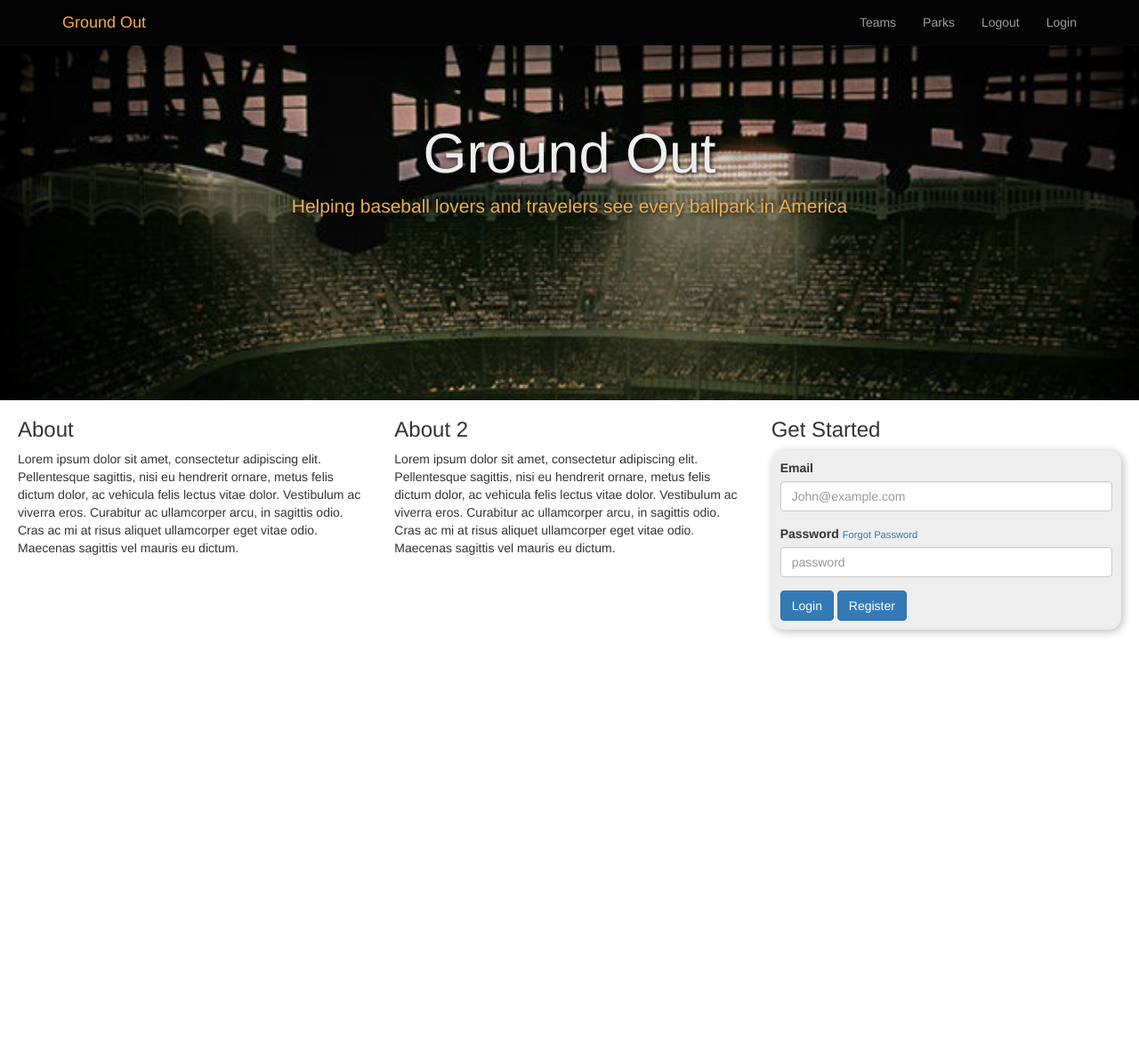
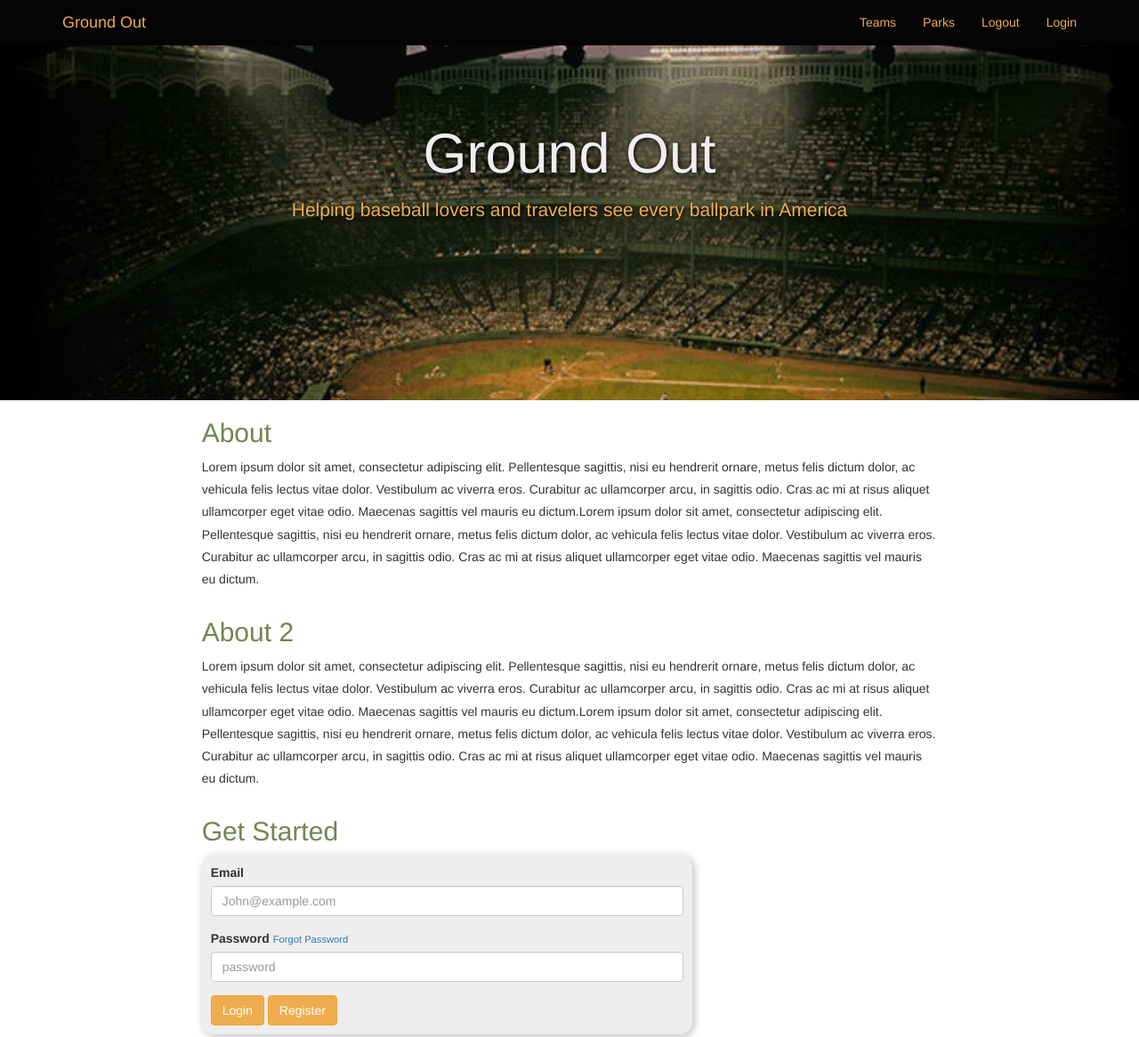
Before and after one commit to AdamSheaffer/Groundout, a website: page index.html at #/changepassword in a window 1280 px wide. Shown: the top 1166 px of the page at 89% size. Before the commit the page ends 800 px from the top, so only its background shows below. Drawn offline with nearby package versions, Linux system fonts and the light colour scheme; some packages are replaced by stand-ins of ours; a script that the page names is missing.

Commit message:
changed body content to vertical styling

```diff
--- a/css/main.css
+++ b/css/main.css
@@ -9,6 +9,14 @@
 
 .jumbo-container {
   margin-top: 40px;
+}
+
+.nav a {
+  color: #f0ad4e;
+}
+
+.widget-wrap {
+  padding: 0;
 }
 
 .login-widget {
@@ -27,7 +35,7 @@
   padding: 0 20px 40px 20px;
 }
 
-.navbar {
+#top-nav {
   background-color: #050404
 }
 
@@ -44,3 +52,23 @@
 .change-pw-container {
   padding: 0 20px 40px 20px;
 }
+
+.content {
+  padding-bottom: 400px;
+}
+
+.login-container {
+  margin: 0 25%;
+}
+
+.row{
+  margin: 0 16.6666%;
+}
+
+h2 {
+  color: #758451;
+}
+
+p {
+  line-height: 1.8em;
+}
--- a/index.html
+++ b/index.html
@@ -10,7 +10,7 @@
   <title>Ground Out</title>
 </head>
 <body>
-  <header class="navbar navbar-inverse navbar-fixed-top bs-docs-nav">
+  <header class="navbar navbar-fixed-top bs-docs-nav" id="top-nav">
     <div class="container">
       <div class="navbar-header">
         <button class="navbar-toggle collapsed" type="button" data-toggle="collapse" data-target=".bs-navbar-collapse">
@@ -18,13 +18,13 @@
           <span class="icon-bar"></span>
           <span class="icon-bar"></span>
         </button>
-        <a href="../" class="navbar-brand" id="brand">Ground Out</a>
+        <a href="/#/" class="navbar-brand" id="brand">Ground Out</a>
       </div>
       <nav class="collapse navbar-collapse bs-navbar-collapse" role="navigation">
         <ul class="nav navbar-nav navbar-right">
-          <li><a href="#">Teams</a></li>
-          <li><a href="#">Parks</a></li>
-          <li><a href="#" ng-click="login.logout()">Logout</a></li>
+          <li><a href="/#/">Teams</a></li>
+          <li><a href="/#/">Parks</a></li>
+          <li><a href="/#/" ng-click="login.logout()">Logout</a></li>
           <li><a href="/#/login">Login</a></li>
         </ul>
       </nav>
@@ -37,6 +37,11 @@
       </div>
     </div>
     <div class="content" ng-view></div>
+    <div class="navbar navbar-default navbar-static-bottom">
+      <div class="footer-container">
+        <p>Built by Adam Sheaffer 2014</p>
+      </div>
+    </div>
 </body>
 <script src="bower_components/jquery/dist/jquery.min.js"></script>
 <script src="bower_components/bootstrap/dist/js/bootstrap.min.js"></script>
--- a/js/main.js
+++ b/js/main.js
@@ -70,6 +70,22 @@
         });
       }
 
+      factory.changePassword = function(userEmail, oldPass, newPass, cb){
+        ref.changePassword({
+          email       : userEmail,
+          oldPassword : oldPass,
+          newPassword : newPass
+        }, function(error) {
+          if (error === null) {
+            console.log('Password changed successfully');
+            cb();
+          } else {
+            console.log('Error changing password:', error);
+          }
+          }
+        );
+      }
+
       return factory
 
     })
@@ -86,6 +102,11 @@
       })
       .when('/changepassword', {
         templateUrl: 'views/changepassword.html',
+        controller: 'loginController',
+        controllerAs: 'login'
+      })
+      .when('/login', {
+        templateUrl: 'views/login.html',
         controller: 'loginController',
         controllerAs: 'login'
       })
@@ -118,6 +139,13 @@
       vm.logout = function() {
         var ref = new Firebase('https://groundout.firebaseio.com/');
         ref.unauth(function(){
+          $location.path('/');
+          $scope.$apply();
+        });
+      }
+
+      vm.changePassword = function() {
+        authFactory.changePassword(vm.email, vm.oldPassword, vm.newPassword, function(){
           $location.path('/');
           $scope.$apply();
         });
--- a/views/splash.html
+++ b/views/splash.html
@@ -1,15 +1,20 @@
 <div class="wrapper about-main">
+
   <div class="row">
-    <div class="col-sm-4">
-      <h3>About</h3>
-      <p>Lorem ipsum dolor sit amet, consectetur adipiscing elit. Pellentesque sagittis, nisi eu hendrerit ornare, metus felis dictum dolor, ac vehicula felis lectus vitae dolor. Vestibulum ac viverra eros. Curabitur ac ullamcorper arcu, in sagittis odio. Cras ac mi at risus aliquet ullamcorper eget vitae odio. Maecenas sagittis vel mauris eu dictum.</p>
+    <div>
+      <h2>About</h2>
+      <p>Lorem ipsum dolor sit amet, consectetur adipiscing elit. Pellentesque sagittis, nisi eu hendrerit ornare, metus felis dictum dolor, ac vehicula felis lectus vitae dolor. Vestibulum ac viverra eros. Curabitur ac ullamcorper arcu, in sagittis odio. Cras ac mi at risus aliquet ullamcorper eget vitae odio. Maecenas sagittis vel mauris eu dictum.Lorem ipsum dolor sit amet, consectetur adipiscing elit. Pellentesque sagittis, nisi eu hendrerit ornare, metus felis dictum dolor, ac vehicula felis lectus vitae dolor. Vestibulum ac viverra eros. Curabitur ac ullamcorper arcu, in sagittis odio. Cras ac mi at risus aliquet ullamcorper eget vitae odio. Maecenas sagittis vel mauris eu dictum.</p>
     </div>
-    <div class="col-sm-4">
-      <h3>About 2</h3>
-      <p>Lorem ipsum dolor sit amet, consectetur adipiscing elit. Pellentesque sagittis, nisi eu hendrerit ornare, metus felis dictum dolor, ac vehicula felis lectus vitae dolor. Vestibulum ac viverra eros. Curabitur ac ullamcorper arcu, in sagittis odio. Cras ac mi at risus aliquet ullamcorper eget vitae odio. Maecenas sagittis vel mauris eu dictum.</p>
+  </div>
+  <div class="row">
+    <div>
+      <h2>About 2</h2>
+      <p>Lorem ipsum dolor sit amet, consectetur adipiscing elit. Pellentesque sagittis, nisi eu hendrerit ornare, metus felis dictum dolor, ac vehicula felis lectus vitae dolor. Vestibulum ac viverra eros. Curabitur ac ullamcorper arcu, in sagittis odio. Cras ac mi at risus aliquet ullamcorper eget vitae odio. Maecenas sagittis vel mauris eu dictum.Lorem ipsum dolor sit amet, consectetur adipiscing elit. Pellentesque sagittis, nisi eu hendrerit ornare, metus felis dictum dolor, ac vehicula felis lectus vitae dolor. Vestibulum ac viverra eros. Curabitur ac ullamcorper arcu, in sagittis odio. Cras ac mi at risus aliquet ullamcorper eget vitae odio. Maecenas sagittis vel mauris eu dictum.</p>
     </div>
-    <div class="col-sm-4">
-      <h3>Get Started</h3>
+  </div>
+  <div class="row">
+    <div class="col-lg-8 widget-wrap">
+      <h2>Get Started</h2>
       <div class="login-widget">
         <form>
           <label>Email</label>
@@ -21,8 +26,8 @@
           <div class="form-group">
             <input type="password" class="form-control" placeholder="password" ng-model="login.password">
           </div>
-          <button class="btn btn-primary" ng-click="login.login()">Login</button>
-          <button class="btn btn-primary" ng-click="login.register()">Register</button>
+          <button class="btn btn-warning" ng-click="login.login()">Login</button>
+          <button class="btn btn-warning" ng-click="login.register()">Register</button>
         </form>
       </div>
     </div>
```
Also changed, not shown: views/changepassword.html (+4 -5 lines).
